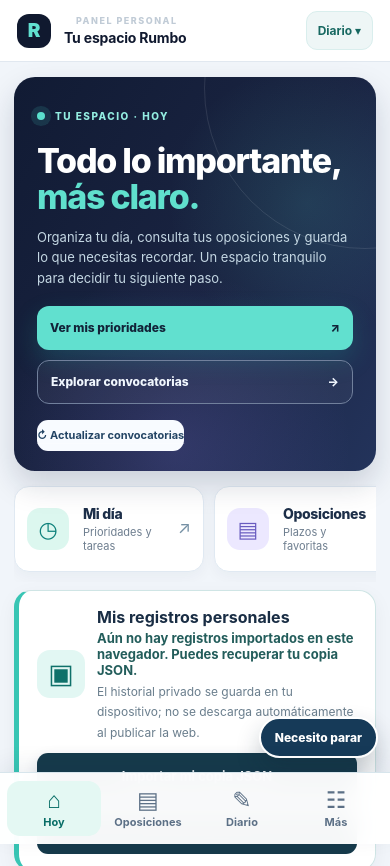
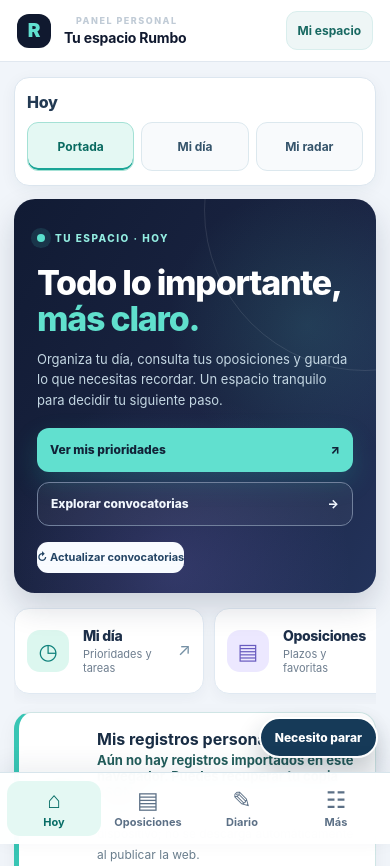
Before and after one commit to josearial-creator/josearial-creator.github.io, a plain HTML site: page rumbo/index.html in a window 390 px wide. Shown: the top 866 px of the page. Drawn offline with Linux system fonts and the light colour scheme; no server answers.

Commit message:
Publicar Rumbo con navegación por pantallas independientes
Sincronizar frontend index.html, mobile.js, redisenio.css y sw.js desde OPOSICVIGO PR #25 (2095f159).
Conservar la ruta /rumbo/ y los almacenes locales; sin cambios de claves, diarios ni bases de datos.
Respaldo: backup/rumbo-antes-secciones-20261114.

```diff
--- a/rumbo/index.html
+++ b/rumbo/index.html
@@ -51,7 +51,7 @@
       <div class="sidebar-bottom"><span class="pulse"></span> Datos de fuentes oficiales<br><small>Concello de Vigo · SERGAS · ampliable</small></div>
     </aside>
     <main class="main" id="inicio">
-      <header class="topbar"><div class="topbar-identity"><span class="topbar-monogram" aria-hidden="true">R</span><div class="breadcrumb"><span class="topbar-eyebrow">PANEL PERSONAL</span><strong>Tu espacio Rumbo</strong></div></div><div class="topbar-tools"><div class="top-date" id="today"></div><a class="button secondary ev-mobile-link" href="#diario-menu">Diario ▾</a></div></header>
+      <header class="topbar"><div class="topbar-identity"><span class="topbar-monogram" aria-hidden="true">R</span><div class="breadcrumb"><span class="topbar-eyebrow">PANEL PERSONAL</span><strong>Tu espacio Rumbo</strong></div></div><div class="topbar-tools"><div class="top-date" id="today"></div><a class="button secondary ev-mobile-link" href="#mi-espacio">Mi espacio</a></div></header>
       <div class="page">
         <details id="diario-menu" class="ev-nav-tree ev-mobile-tree" data-mobile-screen="diario" open><summary><span class="ev-tree-summary-icon" aria-hidden="true">▥</span> Diario</summary><div class="ev-nav-children"><a class="nav-link" href="#mi-espacio" data-nav="mi-espacio" aria-label="Mi espacio personal"><span aria-hidden="true">✎</span> Mi espacio</a><a class="nav-link" href="#ev-diary" data-nav="ev-diary" aria-label="Diario personal"><span aria-hidden="true">▤</span> Diario</a><a class="nav-link" href="#historial-rumbo" data-nav="historial-rumbo" aria-label="Historial recuperado"><span aria-hidden="true">▣</span> Historial recuperado</a><a class="nav-link" href="#rumbo-chatgpt-sync" data-nav="rumbo-chatgpt-sync" aria-label="Conexión privada con ChatGPT"><span aria-hidden="true">◇</span> Conectar ChatGPT</a><a class="nav-link" href="#mi-evolucion" data-nav="mi-evolucion" aria-label="Mi evolución"><span aria-hidden="true">↗</span> Mi evolución</a><a class="nav-link" href="#ev-training" data-nav="ev-training" aria-label="Entrenamiento"><span aria-hidden="true">◎</span> Entrenamiento</a></div></details>
         <details class="ev-nav-tree ev-mobile-tree study-nav" data-mobile-screen="oposiciones" open><summary>Estudio</summary><div class="ev-nav-children"><a class="nav-link" href="#convocatorias" data-nav="convocatorias"><span aria-hidden="true">▤</span> Convocatorias</a><a class="nav-link" href="#apuntes-estudio" data-nav="apuntes-estudio"><span aria-hidden="true">✎</span> Apuntes de estudio</a><a class="nav-link" href="#favoritos" data-nav="favoritos"><span aria-hidden="true">☆</span> Favoritos</a></div></details>
@@ -72,7 +72,7 @@
         <nav class="quick-actions" data-mobile-screen="hoy" aria-label="Accesos rápidos">
           <a class="quick-action quick-action-today" href="#mi-dia"><span class="quick-icon" aria-hidden="true">◷</span><span class="quick-copy"><strong>Mi día</strong><small>Prioridades y tareas</small></span><span class="quick-arrow" aria-hidden="true">↗</span></a>
           <a class="quick-action quick-action-study" href="#convocatorias"><span class="quick-icon" aria-hidden="true">▤</span><span class="quick-copy"><strong>Oposiciones</strong><small>Plazos y favoritas</small></span><span class="quick-arrow" aria-hidden="true">↗</span></a>
-          <a class="quick-action quick-action-diary" href="#ev-diary"><span class="quick-icon" aria-hidden="true">✎</span><span class="quick-copy"><strong>Mi diario</strong><small>Anota una idea</small></span><span class="quick-arrow" aria-hidden="true">↗</span></a>
+          <a class="quick-action quick-action-diary" href="#mi-espacio"><span class="quick-icon" aria-hidden="true">✎</span><span class="quick-copy"><strong>Mi espacio</strong><small>Anota lo que necesites</small></span><span class="quick-arrow" aria-hidden="true">↗</span></a>
         </nav>
         <section id="history-recovery-home" data-mobile-screen="hoy" class="historic-home-access" aria-label="Mis registros personales">
           <div class="historic-home-icon" aria-hidden="true">▣</div>
@@ -101,7 +101,7 @@
         <section class="panel today-panel" data-mobile-screen="hoy" id="panel-hoy" aria-label="Mis siguientes pasos">
           <div class="panel-head">
             <div><div class="eyebrow">EN TU RADAR</div><h2>Convocatorias que merecen atención</h2><p class="lead">Tus favoritas y novedades importantes, sin añadir tareas innecesarias.</p></div>
-            <a class="button secondary" href="#ev-diary">Anotar algo en el diario</a>
+            <a class="button secondary" href="#mi-espacio">Anotar algo en el diario</a>
           </div>
           <div id="today-metrics" class="today-metrics" aria-label="Resumen de mis convocatorias"></div>
           <div id="today-actions" class="today-actions" aria-live="polite"></div>
@@ -130,7 +130,7 @@
   <nav class="mobile-tabbar" aria-label="Navegación principal">
     <a href="#mi-dia" data-mobile-tab="hoy" aria-label="Hoy"><span aria-hidden="true">⌂</span>Hoy</a>
     <a href="#convocatorias" data-mobile-tab="oposiciones" aria-label="Oposiciones"><span aria-hidden="true">▤</span>Oposiciones</a>
-    <a href="#ev-diary" data-mobile-tab="diario" aria-label="Diario"><span aria-hidden="true">✎</span>Diario</a>
+    <a href="#mi-espacio" data-mobile-tab="diario" aria-label="Diario"><span aria-hidden="true">✎</span>Diario</a>
     <a href="#productividad" data-mobile-tab="mas" aria-label="Más herramientas"><span aria-hidden="true">☷</span>Más</a>
   </nav>
   <p id="rumbo-offline" class="offline-notice" role="status" hidden>Sin conexión. Puedes consultar datos locales; los cambios y consultas del servidor requieren Internet.</p>
--- a/rumbo/mobile.js
+++ b/rumbo/mobile.js
@@ -1,36 +1,87 @@
 (() => {
   'use strict';
   const mobile = window.matchMedia('(max-width: 560px)');
-  const links = [...document.querySelectorAll('[data-mobile-tab]')];
-  const paths = {
-    oposiciones: new Set(['convocatorias','favoritos','apuntes-estudio']),
-    diario: new Set(['mi-espacio','ev-diary','ev-training','mi-evolucion','rumbo-chatgpt-sync','historial-rumbo','diario-menu']),
-    mas: new Set(['productividad','proyectos','metricas-personales','copias-rumbo'])
+  const tabs = [...document.querySelectorAll('[data-mobile-tab]')];
+  const page = document.querySelector('.page');
+  if (!page) return;
+
+  // La navegación es solo visual: no cambia almacenes ni datos personales.
+  const sections = [...page.querySelectorAll(':scope > [data-mobile-screen]')];
+  const groups = {
+    hoy: [['inicio','Portada'],['mi-dia','Mi día'],['panel-hoy','Mi radar']],
+    oposiciones: [['convocatorias','Convocatorias'],['favoritos','Favoritas'],['apuntes-estudio','Apuntes']],
+    diario: [['mi-espacio','Mi espacio'],['ev-diary','Diario'],['historial-rumbo','Historial'],
+      ['mi-evolucion','Mi evolución'],['ev-training','Entrenar'],['rumbo-chatgpt-sync','ChatGPT']],
+    mas: [['productividad','Productividad'],['proyectos','Proyectos'],
+      ['metricas-personales','Métricas'],['copias-rumbo','Copias']]
   };
-  function screenFor(hash) {
-    for(const [screen,ids] of Object.entries(paths))if(ids.has(hash))return screen;
-    return 'hoy';
+  const groupTitles = {hoy:'Hoy',oposiciones:'Oposiciones',diario:'Diario',mas:'Más'};
+  const routeGroups = new Map(Object.entries(groups).flatMap(([group,items])=>items.map(([id])=>[id,group])));
+  const aliases = {'diario-menu':'mi-espacio'};
+  const nav = document.createElement('nav');
+  nav.className = 'rumbo-section-nav';
+  nav.setAttribute('aria-label','Apartados de Rumbo');
+  page.insertBefore(nav,page.firstElementChild);
+  let active='inicio';
+
+  function visible(el,route){
+    if(el.classList.contains('ev-mobile-tree'))return false;
+    const id=el.id;
+    if(route==='inicio')return id==='mi-dia'||id==='history-recovery-home'||
+      el.classList.contains('hero-line')||el.classList.contains('quick-actions');
+    if(route==='convocatorias'||route==='favoritos')return id==='convocatorias'||id==='status'||
+      el.classList.contains('stats')||el.classList.contains('note');
+    return id===((route==='ev-diary'||route==='ev-training')?'mi-evolucion':route);
   }
-  function showScreen(screen) {
-    document.body.dataset.mobileView = screen;
-    document.body.dataset.mobileReady = mobile.matches ? 'true' : 'false';
-    for(const link of links){
-      if(link.dataset.mobileTab === screen)link.setAttribute('aria-current','page');
-      else link.removeAttribute('aria-current');
+  function renderNav(group,route){
+    const h=document.createElement('h2');
+    h.className='rumbo-section-title';
+    h.textContent=groupTitles[group];
+    const links=document.createElement('div');
+    links.className='rumbo-section-links';
+    for(const [id,label] of groups[group]){
+      const a=document.createElement('a');
+      a.href='#'+id;a.textContent=label;
+      if(id===route)a.setAttribute('aria-current','page');
+      links.append(a);
     }
+    nav.replaceChildren(h,links);
   }
-  function update() {
-    const id = decodeURIComponent(location.hash.slice(1));
-    showScreen(screenFor(id));
-    // Los enlaces directos a una pantalla oculta deben desplazarse después de mostrarla.
-    if(id==='historial-rumbo' && mobile.matches){
-      requestAnimationFrame(()=>document.getElementById('historial-rumbo')?.scrollIntoView({block:'start'}));
+  function show(route,scroll){
+    active=route;
+    const group=routeGroups.get(route)||'hoy';
+    document.body.dataset.mobileView=group;
+    document.body.dataset.mobileReady=mobile.matches?'true':'false';
+    document.body.dataset.rumboRoute=route;
+    for(const el of sections)el.classList.toggle('rumbo-section-hidden',!visible(el,route));
+    for(const tab of tabs){
+      if(tab.dataset.mobileTab===group)tab.setAttribute('aria-current','page');
+      else tab.removeAttribute('aria-current');
     }
+    renderNav(group,route);
+    // En ordenador, la portada conserva el resumen inicial; elegir un apartado activa su pantalla exclusiva.
+    document.body.classList.toggle('rumbo-separated',mobile.matches||Boolean(location.hash));
+    if(scroll)requestAnimationFrame(()=>window.scrollTo({top:0,behavior:'instant'}));
   }
-  for(const link of links)link.addEventListener('click',()=>showScreen(link.dataset.mobileTab));
+  function fromHash(){
+    let hash='';
+    try{hash=decodeURIComponent(location.hash.slice(1));}catch{hash=location.hash.slice(1);}
+    const id=aliases[hash]||hash;
+    return routeGroups.has(id)?id:(hash?active:'inicio');
+  }
+  function update(){show(fromHash(),true);}
+  for(const tab of tabs){
+    tab.addEventListener('click',()=>{
+      if(tab.getAttribute('href')===location.hash)show(fromHash(),true);
+    });
+  }
+  nav.addEventListener('click',e=>{
+    const link=e.target.closest('a[href^="#"]');
+    if(link&&link.getAttribute('href')===location.hash)show(fromHash(),true);
+  });
   window.addEventListener('hashchange',update);
-  mobile.addEventListener('change',update);
-  update();
+  mobile.addEventListener('change',()=>show(active,false));
+  show(fromHash(),Boolean(location.hash));
   const offline = document.getElementById('rumbo-offline');
   function showConnection(){offline.hidden=navigator.onLine;}
   window.addEventListener('online',showConnection);
--- a/rumbo/redisenio.css
+++ b/rumbo/redisenio.css
@@ -208,3 +208,38 @@ footer{margin-top:34px;color:#7b8997}
  .hero-ctas a{flex-basis:100%}
 }
 @media(prefers-reduced-motion:reduce){button,a,input,select,textarea{transition:none!important}.quick-action:hover,.hero-cta-primary:hover{transform:none}}
+
+
+/* Rumbo: navegación real por apartados independientes.
+   Se ocultan paneles, nunca se borran ni migran datos del navegador. */
+body.rumbo-separated .page > .rumbo-section-hidden,
+body.rumbo-separated .page > .ev-mobile-tree{display:none!important}
+.rumbo-section-nav{background:#fff;border:1px solid #dce6ef;border-radius:17px;padding:16px 18px;margin:0 0 18px;box-shadow:0 4px 16px rgba(18,46,70,.055)}
+.rumbo-section-title{font-size:17px;font-weight:800;margin:0 0 12px;color:#233a53;letter-spacing:-.25px}
+.rumbo-section-links{display:flex;flex-wrap:wrap;gap:8px}
+.rumbo-section-links a{display:inline-flex;align-items:center;justify-content:center;min-height:44px;border:1px solid #dce8ee;border-radius:11px;padding:10px 13px;background:#f8fafc;color:#35546b;font-size:13px;font-weight:700;line-height:1.3;text-align:center;overflow-wrap:anywhere}
+.rumbo-section-links a:hover{background:#ecf5fa}
+.rumbo-section-links a[aria-current=page]{border-color:#a4e1d5;background:#e4f8f3;color:#086a60;box-shadow:inset 0 -2px #1aa596}
+.rumbo-section-links a:focus-visible{outline:3px solid #8ac2ed;outline-offset:2px}
+/* "Diario" y "Entrenar" son apartados propios dentro de Mi evolución. */
+body.rumbo-separated[data-rumbo-route="ev-diary"] #mi-evolucion > .panel-head,
+body.rumbo-separated[data-rumbo-route="ev-training"] #mi-evolucion > .panel-head,
+body.rumbo-separated[data-rumbo-route="ev-diary"] #mi-evolucion .ev-body > :not(#ev-diary),
+body.rumbo-separated[data-rumbo-route="ev-training"] #mi-evolucion .ev-body > :not(#ev-training),
+body.rumbo-separated[data-rumbo-route="mi-evolucion"] #ev-diary,
+body.rumbo-separated[data-rumbo-route="mi-evolucion"] #ev-training{display:none!important}
+body.rumbo-separated[data-rumbo-route="ev-diary"] #mi-evolucion,
+body.rumbo-separated[data-rumbo-route="ev-training"] #mi-evolucion{padding-top:0}
+#mi-espacio{padding:22px 20px;min-width:0;overflow-wrap:anywhere}
+#mi-espacio .esp-login label{min-width:0}
+#mi-espacio #esp-password{display:block;width:100%;min-width:0;max-width:100%;box-sizing:border-box;min-height:46px;margin-top:7px;padding:10px 12px;border:1px solid #abc1d2;border-radius:10px;font:inherit;font-size:16px}
+@media(max-width:560px){
+ .rumbo-section-nav{margin:0 0 13px;padding:14px 12px;border-radius:15px}
+ .rumbo-section-title{font-size:16px;margin-bottom:10px}
+ .rumbo-section-links{display:grid;grid-template-columns:repeat(3,minmax(0,1fr));gap:7px}
+ .rumbo-section-links a{padding:9px 5px;min-width:0;min-height:49px;font-size:12px}
+ #mi-espacio{padding:18px 15px}
+ #mi-espacio .esp-login{min-width:0;max-width:100%}
+ #mi-espacio .esp-login .button{max-width:100%;white-space:normal}
+}
+@media(max-width:350px){.rumbo-section-links{grid-template-columns:repeat(2,minmax(0,1fr))}}
--- a/rumbo/sw.js
+++ b/rumbo/sw.js
@@ -1,5 +1,5 @@
 /* Aplicación pública: solo se guarda en caché el código estático, nunca datos personales o respuestas de API. */
-const CACHE='rumbo-shell-v12';
+const CACHE='rumbo-shell-v13';
 const ASSETS=['./','./index.html','./styles.css','./redisenio.css','./rutinas-hoy.css','./historial-importado.css','./boveda-historial.js','./historial-importado.js','./asistente.css','./estudio.css','./evolucion.css','./organizacion.css','./sync-chatgpt.css','./hoy.js','./rutinas-hoy.js','./app.js','./estudio.js','./evolucion.js','./voz-ia.js','./balance-semanal.js','./sync-chatgpt.js','./asistente.js','./organizacion.js','./mi-espacio.js','./mi-espacio.css','./mobile.js','./copias.js','./manifest.webmanifest','./icon.svg','./icon-192.png','./icon-512.png'];
 const paths=new Set(ASSETS.map(p=>new URL(p,self.registration.scope).pathname));
 self.addEventListener('install',event=>{event.waitUntil(caches.open(CACHE).then(c=>c.addAll(ASSETS)).then(()=>self.skipWaiting()));});
```
